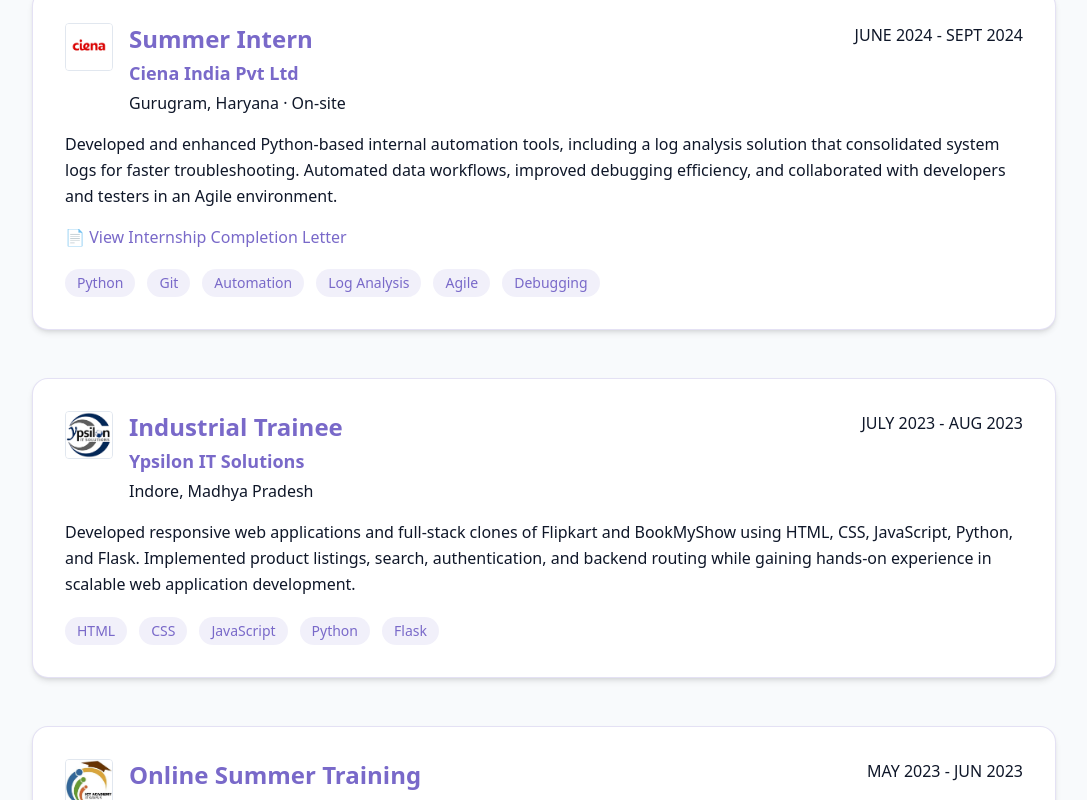
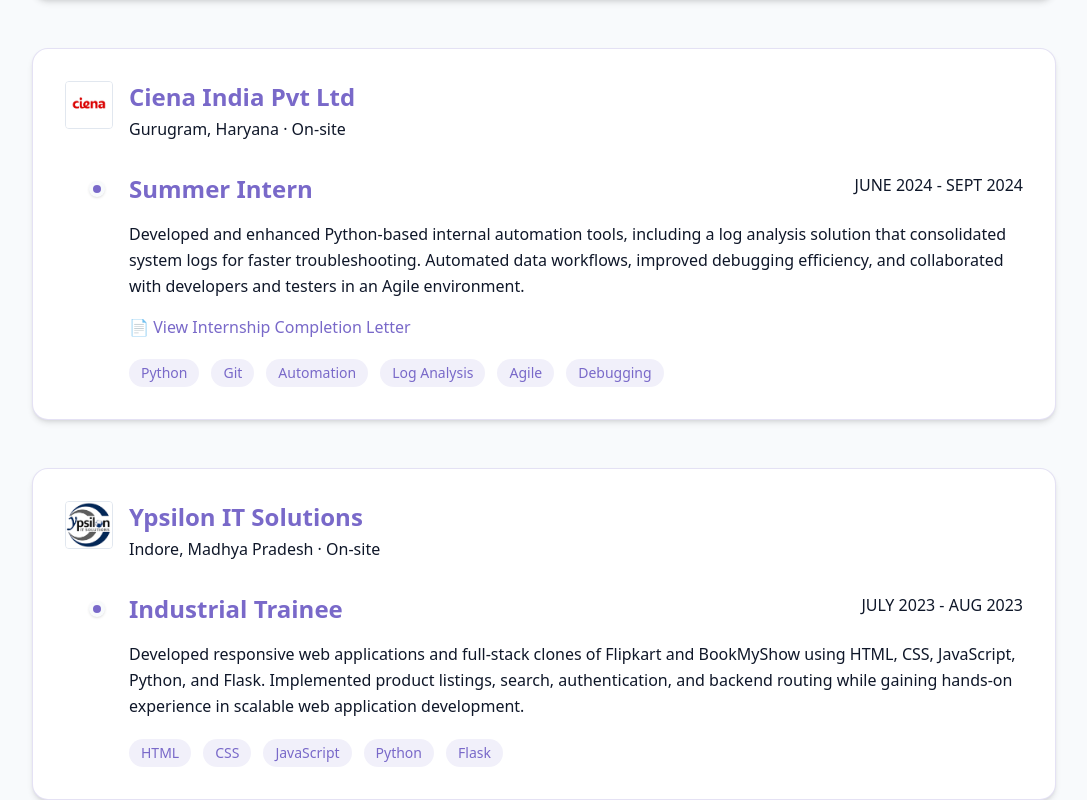
Before and after one commit to anmjain1409/Portfolio, a React (Vite) app: page / in a window 1280 px wide. Shown: the part 2940-3740 px from the top of the page, without its empty margins (96-1183 px from the left). Built offline with nearby package versions, Linux system fonts and the light colour scheme.

Commit message:
Update ExperienceSection.jsx

```diff
--- a/src/components/ExperienceSection.jsx
+++ b/src/components/ExperienceSection.jsx
@@ -44,11 +44,11 @@
     },
     {
       type: "single",
-      role: "Development Intern",
       company: "ImpactQA Services Pvt Ltd",
-      location: "Noida, Uttar Pradesh · Hybrid",
+      location: "Noida, Uttar Pradesh · On-site",
       logo: impactqaLogo,
       year: "FEB 2025 - MAY 2025",
+      role: "Development Intern",
       certificateLink:
         "https://drive.google.com/file/d/1M2d0L3ZLbmpKCvBBTOTwmRHw5hFG5bLO/view?usp=sharing",
       description:
@@ -64,11 +64,11 @@
     },
     {
       type: "single",
-      role: "Summer Intern",
       company: "Ciena India Pvt Ltd",
       location: "Gurugram, Haryana · On-site",
       logo: cienaLogo,
       year: "JUNE 2024 - SEPT 2024",
+      role: "Summer Intern",
       certificateLink:
         "https://drive.google.com/file/d/14Kc4TdgWcxpIpzZIQjRF1kV4YvigSvdX/view?usp=sharing",
       description:
@@ -84,11 +84,11 @@
     },
     {
       type: "single",
-      role: "Industrial Trainee",
       company: "Ypsilon IT Solutions",
-      location: "Indore, Madhya Pradesh",
+      location: "Indore, Madhya Pradesh · On-site",
       logo: ypsilonLogo,
       year: "JULY 2023 - AUG 2023",
+      role: "Industrial Trainee",
       description:
         "Developed responsive web applications and full-stack clones of Flipkart and BookMyShow using HTML, CSS, JavaScript, Python, and Flask. Implemented product listings, search, authentication, and backend routing while gaining hands-on experience in scalable web application development.",
       skills: [
@@ -101,11 +101,11 @@
     },
     {
       type: "single",
-      role: "Online Summer Training",
       company: "E&ICT Academy, IIT Kanpur",
       location: "Kanpur, Uttar Pradesh · Online",
       logo: iitLogo,
       year: "MAY 2023 - JUN 2023",
+      role: "Online Summer Training",
       description:
         "Completed intensive Python training focused on data analysis, visualization, and data science. Worked with Pandas and NumPy for data manipulation, performed exploratory data analysis, and created visualizations using Matplotlib on real-world datasets.",
       skills: [
@@ -121,12 +121,15 @@
   return (
     <section id="experience" className="py-24 px-6 bg-background">
       <div className="mx-auto max-w-5xl">
+        {/* Section Heading */}
         <h2 className="text-3xl md:text-4xl font-bold text-center mb-16">
           My <span className="text-primary">Experience</span>
         </h2>
 
         <div className="space-y-12">
           {experiences.map((exp, idx) => {
+            /* ================= NAVAJNA CAREER PROGRESSION ================= */
+
             if (exp.type === "progression") {
               return (
                 <div
@@ -173,7 +176,7 @@
                         {/* Timeline Dot */}
                         <div className="absolute left-0 top-2 w-4 h-4 rounded-full bg-primary border-4 border-background shadow-sm" />
 
-                        {/* Role Header */}
+                        {/* Position & Date */}
                         <div className="flex flex-col md:flex-row md:items-start md:justify-between gap-2">
                           <h4 className="text-xl md:text-2xl font-semibold text-primary">
                             {role.role}
@@ -207,13 +210,15 @@
               );
             }
 
+            /* ================= SINGLE EXPERIENCE CARDS ================= */
+
             return (
               <div
                 key={idx}
                 className="bg-card border border-primary/20 p-6 md:p-8 rounded-2xl shadow-md hover:shadow-xl transition-shadow duration-300 text-left"
               >
-                <div className="flex flex-col md:flex-row md:justify-between gap-4 mb-4">
-                  <div className="flex items-start gap-4">
+                {/* Company Header */}
+                <div className="flex items-start gap-4 mb-8">
                   <img
                     src={exp.logo}
                     alt={`${exp.company} logo`}
@@ -222,12 +227,8 @@
 
                   <div>
                     <h3 className="text-xl md:text-2xl font-semibold text-primary">
-                        {exp.role}
+                      {exp.company}
                     </h3>
-
-                      <p className="text-base md:text-lg font-semibold text-primary mt-1">
-                        {exp.company}
-                      </p>
 
                     <p className="text-sm md:text-base text-muted-foreground mt-1">
                       {exp.location}
@@ -235,15 +236,29 @@
                   </div>
                 </div>
 
+                {/* Position */}
+                <div className="ml-5 md:ml-6">
+                  <div className="relative pl-10">
+                    {/* Timeline Dot */}
+                    <div className="absolute left-0 top-2 w-4 h-4 rounded-full bg-primary border-4 border-background shadow-sm" />
+
+                    {/* Position & Date */}
+                    <div className="flex flex-col md:flex-row md:items-start md:justify-between gap-2">
+                      <h4 className="text-xl md:text-2xl font-semibold text-primary">
+                        {exp.role}
+                      </h4>
+
                       <span className="text-sm md:text-base text-muted-foreground font-medium whitespace-nowrap">
                         {exp.year}
                       </span>
                     </div>
 
-                <p className="text-[15px] md:text-[16px] leading-relaxed text-foreground text-left">
+                    {/* Description */}
+                    <p className="mt-4 text-[15px] md:text-[16px] leading-relaxed text-foreground">
                       {exp.description}
                     </p>
 
+                    {/* Certificate */}
                     {exp.certificateLink && (
                       <div className="mt-4">
                         <a
@@ -257,15 +272,18 @@
                       </div>
                     )}
 
+                    {/* Skills */}
                     <div className="mt-5 flex flex-wrap gap-3">
-                  {exp.skills.map((skill, i) => (
+                      {exp.skills.map((skill, skillIdx) => (
                         <span
-                      key={i}
+                          key={skillIdx}
                           className="text-xs md:text-sm bg-primary/10 text-primary px-3 py-1 rounded-full font-medium"
                         >
                           {skill}
                         </span>
                       ))}
+                    </div>
+                  </div>
                 </div>
               </div>
             );
```
Lines whose indentation alone changed are shown as unchanged.
